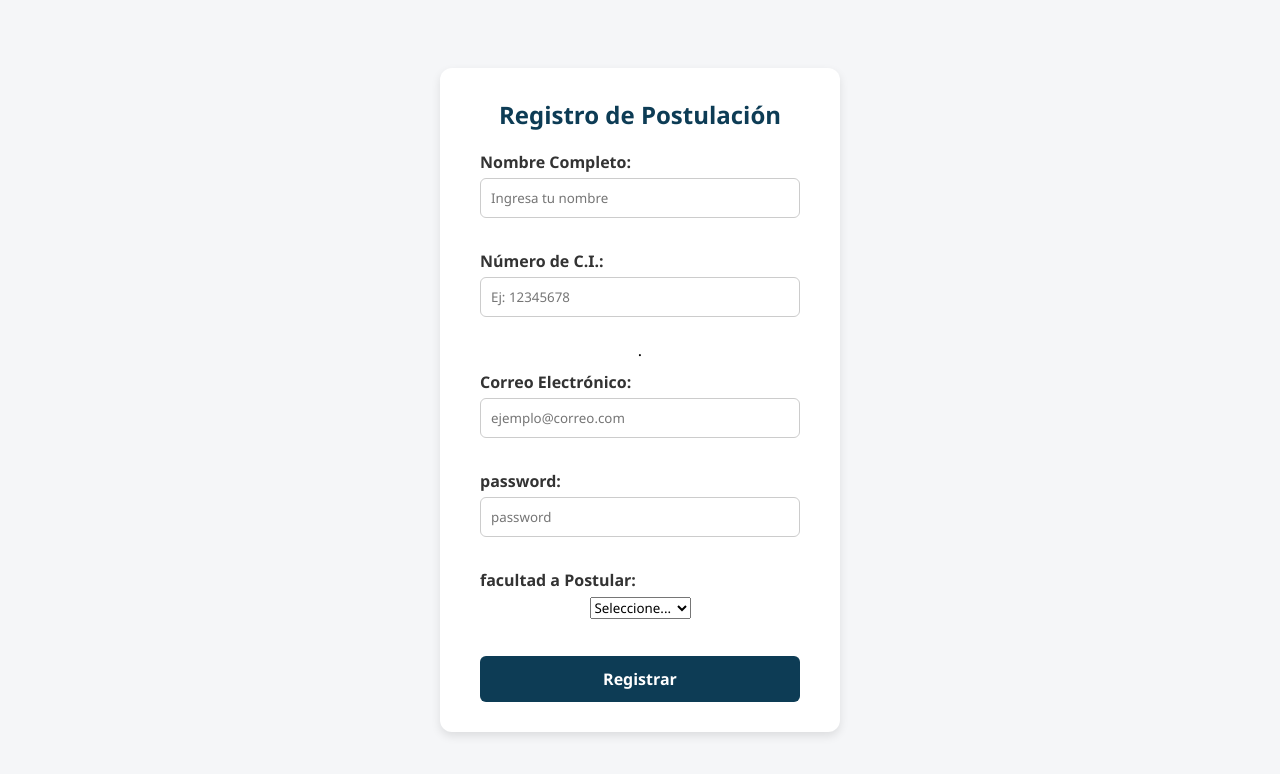
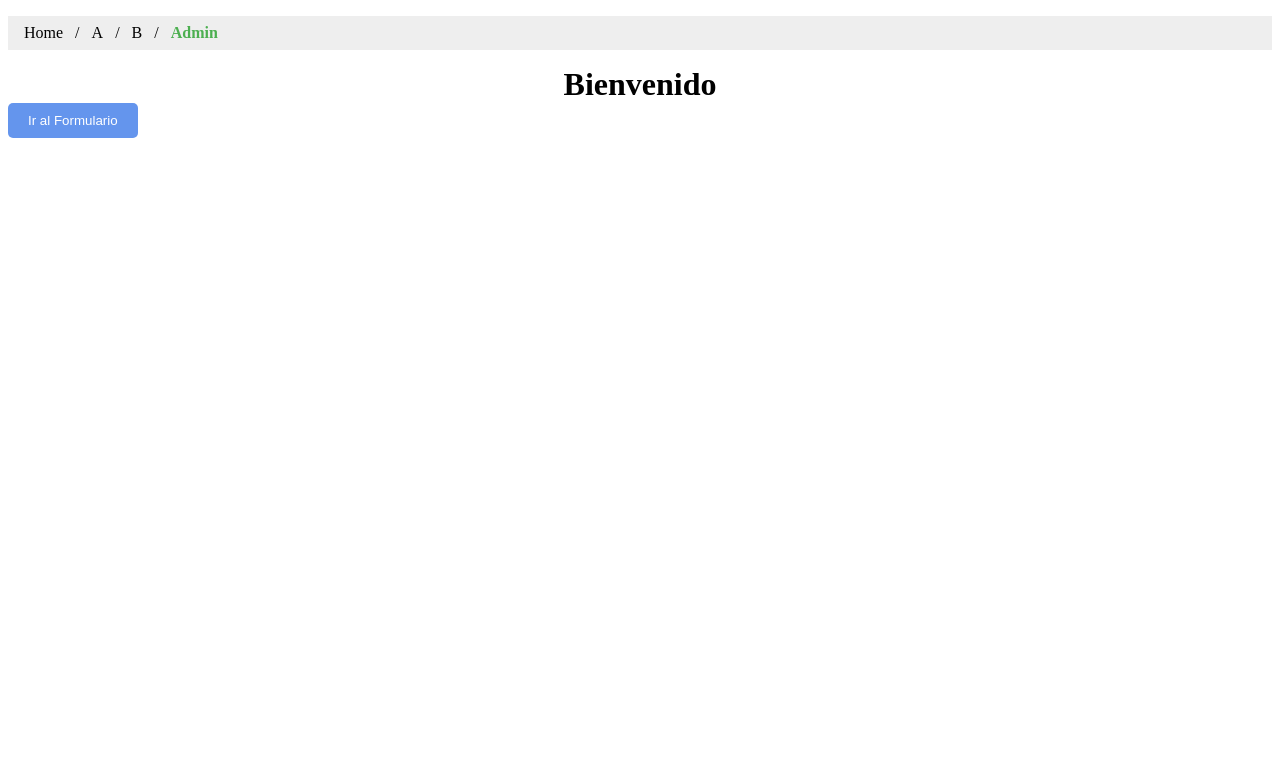
Before and after one commit to JoseMaximiliano11/SisInfoII, a website: page public_html/index.html in a window 1280 px wide. Drawn offline with Linux system fonts and the light colour scheme.

Commit message:
Nuevos estilos - Encabezado

```diff
--- /dev/null
+++ b/public_html/Encabezado.html
@@ -0,0 +1,20 @@
+<!DOCTYPE html>
+<html lang="es">
+<head>
+  <meta charset="UTF-8">
+  <title>Index con Encabezado</title>
+  <link rel="stylesheet" href="CSS/estiloenca.css"> <!-- aquí está la clase encabezado -->
+</head>
+<body>
+
+  <header class="encabezado">
+        <ul class="breadcrumb">
+          <li><a href="#">Home</a></li>
+          <li><a href="#">A</a></li>
+          <li><a href="#">B</a></li>
+          <li><a class="active" href="#">Admin</a></li>
+        </ul>
+  </header>
+
+</body>
+</html>
--- /dev/null
+++ b/public_html/css/estiloI.css
@@ -0,0 +1,21 @@
+/*
+    Created on : 29 sept de 2025, 12:51:08 a. m.
+*/
+.tit{
+  display: flex;
+  justify-content: center;
+  margin: 0;
+}
+
+.boton{
+  text-align: center;
+  padding: 10px 20px;
+  background-color: #6495ED;
+  color: white;
+  border: none;
+  border-radius: 5px;
+  cursor: pointer;
+}
+.boton:hover {
+  background-color: #0d3c55;
+}
--- /dev/null
+++ b/public_html/css/estiloenca.css
@@ -0,0 +1,26 @@
+
+
+ul.breadcrumb {
+    padding: 8px 16px;
+    list-style: none;
+    background-color: #eee;
+}
+ul.breadcrumb li {display: inline;}
+ul.breadcrumb li+li:before {
+    padding: 8px;
+    color: black;
+    content: "/\00a0";
+}
+ul.breadcrumb a:link, ul.breadcrumb a:visited {
+    text-decoration:none;
+    color: black;
+}
+
+ul.breadcrumb li a.active {
+    color: #4CAF50;
+    font-weight: bold;
+}
+ul.breadcrumb li a.active:hover {
+    color: #397f3b;
+    font-weight: bold;
+}
--- a/public_html/index.html
+++ b/public_html/index.html
@@ -4,107 +4,28 @@
   <meta charset="UTF-8">
   <meta name="POSTULANTES" content="width=device-width, initial-scale=1.0">
   <title>Registro de Postulación - Universidad</title>
-<link rel="stylesheet" href="CSS/styles.css">
+<link rel="stylesheet" href="CSS/estiloI.css">
 
-<script src="js/config.js"></script>
-<script src="js/app.js"></script>
-<script>
 
-    document.addEventListener('DOMContentLoaded', function() {
-        console.log('Proyecto conectado con Supabase');
-    });
-</script>
 </head>
 <body>
-  <div class="container">
-    <h1>Registro de Postulación</h1>
+      <div id="header-container"></div>
 
-   <form id="registroForm" onsubmit="event.preventDefault(); Validacion();">
-      <label for="nombre">Nombre Completo:</label>
-      <input type="text" id="nombre" name="nombre" placeholder="Ingresa tu nombre" required>
-      <br><br>
+  <script>
+    fetch('Encabezado.html')
+      .then(response => response.text())
+      .then(data => {
+        document.getElementById('header-container').innerHTML = data;
+      });
+  </script>
 
-      <label for="ci">Número de C.I.:</label>
-      <input type="text" id="ci" name="ci" placeholder="Ej: 12345678" minlength="7" maxlength="8" required>
-      <br><br>.
+      <h1 class="tit">Bienvenido</h1>
 
-      <label for="email">Correo Electrónico:</label>
-      <input type="email" id="email" name="email" placeholder="ejemplo@correo.com" required>
-      <br><br>
-
-      <label for="password">password:</label>
-      <input type="password" id="password" name="password" minlength="7" maxlength="8" placeholder ="password" required>
-      <br><br>
-      <label for="carrera">facultad a Postular:</label>
-            <select id="carrera" name="facultad" required>
-                <option value="">Seleccione...</option>
-                <option value="tecnologia">Ingeniería</option>
-                <option value="medicina">Medicina</option>
-                <option value="derecho">Derecho</option>
-                <option value="arquitectura">Arquitectura</option>
-                <option value="economia">economia</option>
-            </select><br></br>
-
-      <button type="submit">Registrar</button>
-    </form>
-  </div>
+  <button class="boton" onclick="window.location.href='formulario.html'">
+    Ir al Formulario
+  </button>
 
 
-<script>
-var nombre = document.getElementById("nombre");
-var ci = document.getElementById("ci");
-var email = document.getElementById("email");
-var password = document.getElementById("password");
-var carrera = document.getElementById("carrera");
 
-var expRegNombre=/^[a-zA-ZÑñÁáÉéÍíÓóÚúÜü\s]+$/;
-var expRegEmail=/^[\w-\.]+@([\w-]+\.)+[\w-]{2,4}$/;
-var expRegNumeros=/^[0-9]*$/;
-
-async function Validacion(){
-    if(!expRegNombre.test(nombre.value)){
-       alert("Aqui solo van letras :)");
-       nombre.focus();
-       return false;
-   }else if(!expRegNumeros.test(ci.value)){
-        alert("Aqui solo van Numeros");
-        ci.focus();
-        return false;
-    }else if (!expRegEmail.test(email.value)) {
-        alert("Ingrese un correo válido (ejemplo: usuario@gmail.com)");
-        email.focus();
-        return false;
-    }
-
-    try {
-        console.log('Intentando guardar en Supabase...');
-
-        const resultado = await registrarPostulante(
-            nombre.value,
-            ci.value,
-            email.value,
-            password.value,
-            carrera.value
-        );
-
-        console.log('📥 Resultado:', resultado);
-
-        if (resultado && resultado.length > 0) {
-            alert("¡REGISTRADO con éxito! 🎉");
-            console.log('✅ Postulante guardado:', resultado[0]);
-
-            document.getElementById("registroForm").reset();
-            return true;
-        } else {
-            alert("Error al guardar en la base de datos");
-            return false;
-        }
-    } catch (error) {
-        console.error('❌ Error:', error);
-        alert("Error de conexión");
-        return false;
-    }
-}
-</script>
 </body>
 </html>
```
Also changed, not shown: public_html/formulario.html (added, +111 -0 lines).
